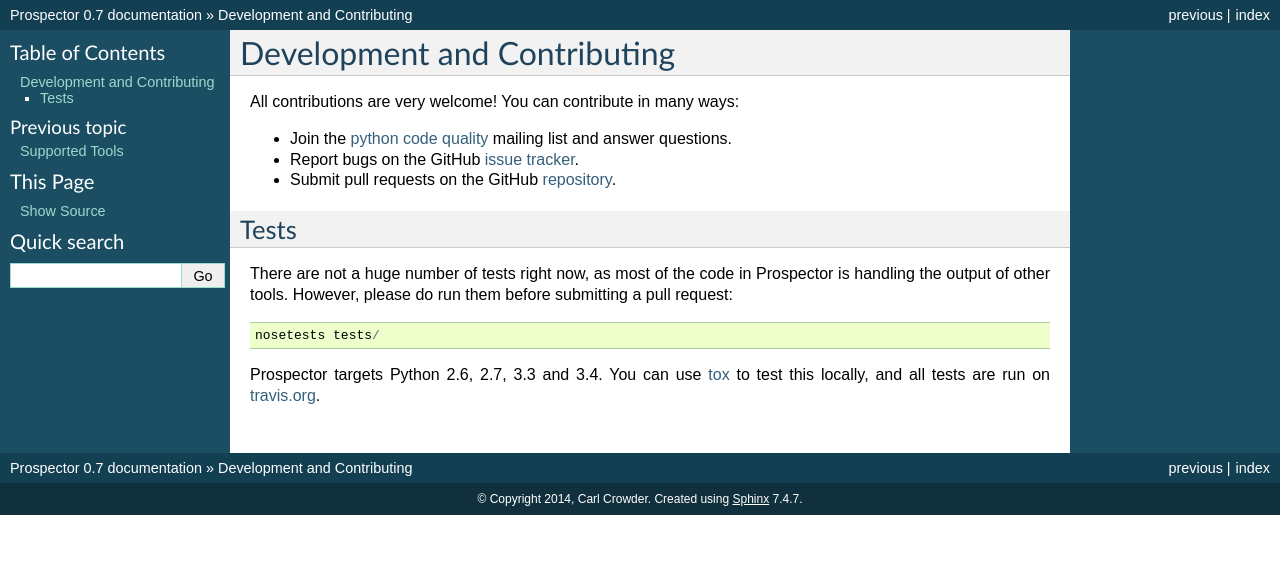
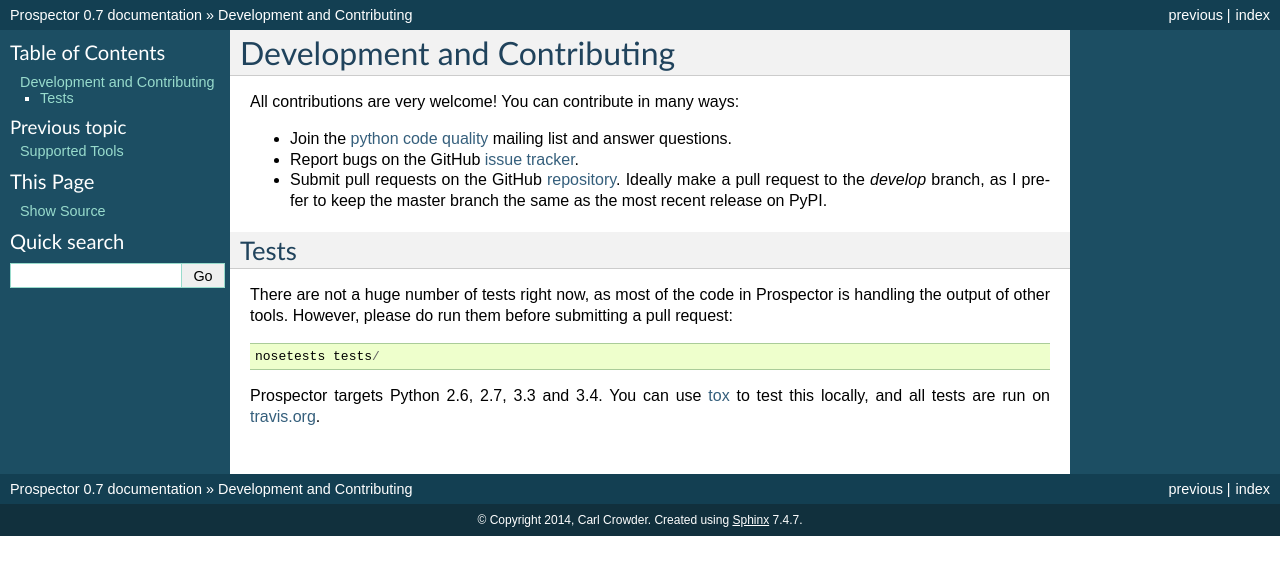
Before and after one commit to prospector-dev/prospector, a Sphinx documentation site: the page built from docs/contrib.rst, in a window 1280 px wide. Shown: the top 575 px of the page. Built offline with Sphinx 7.4.7, drawn with Linux system fonts in a browser that asks for light colours.

Commit message:
Adding info about submitting PRs to the develop branch rather than master

```diff
--- a/docs/contrib.rst
+++ b/docs/contrib.rst
@@ -7,7 +7,7 @@
 
 * Report bugs on the GitHub `issue tracker`_.
 
-* Submit pull requests on the GitHub `repository`_.
+* Submit pull requests on the GitHub `repository`_. Ideally make a pull request to the *develop* branch, as I prefer to keep the master branch the same as the most recent release on PyPI.
 
 .. _python code quality: https://mail.python.org/mailman/listinfo/code-quality
 .. _issue tracker: https://github.com/landscapeio/prospector/issues
```
